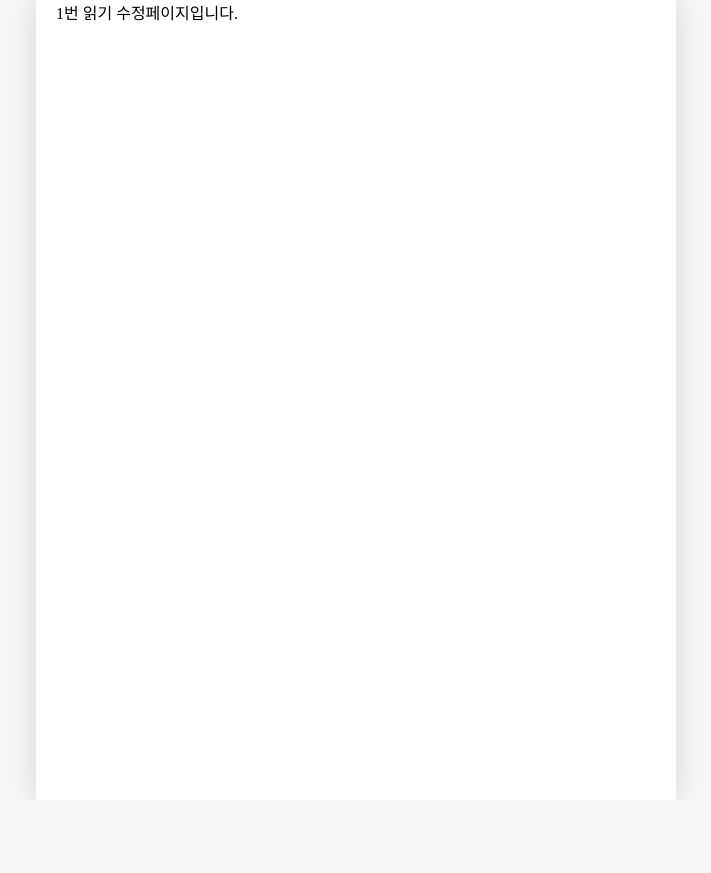
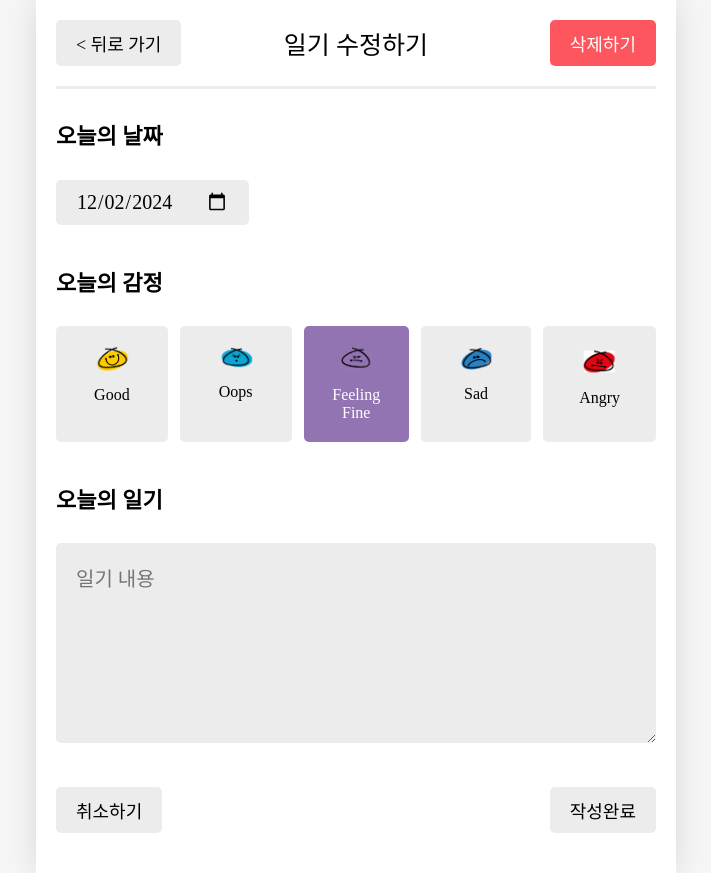
Before and after one commit to kaki5507/reactDiary, a React (Vite) app in the folder section12/: page /edit/1 in a window 1280 px wide. Shown: the whole page, without its empty margins (284-995 px from the left). Before the commit the page ends 800 px from the top, so only its background shows below. Built offline with nearby package versions, Linux system fonts and the light colour scheme; a web font is replaced by a local one.

Commit message:
feat:Edit pages
 - useEffect , useState를 이용해서 Edit페이지 랜더링 제어 가능

```diff
--- a/section12/src/components/DiaryItem.jsx
+++ b/section12/src/components/DiaryItem.jsx
@@ -1,14 +1,14 @@
 import { getEmotionImage } from "../util/get-emotion-image.js";
 import Button from "./Button";
 import "./DiaryItem.css";
-import {useNavigate} from "react-router-dom";
+import { useNavigate } from "react-router-dom";
 
 const DiaryItem = ({id , emotionId , createDate , content}) => {
     const nav = useNavigate();
 
     return (
         <div className="DiaryItem">
-            <div className={`img_section img_section_${emotionId}`}>
+            <div onClick={()=>nav} className={`img_section img_section_${emotionId}`}>
                 <img src={getEmotionImage(emotionId)} />
             </div>
             <div className="info_section">
@@ -20,7 +20,7 @@ const DiaryItem = ({id , emotionId , createDate , content}) => {
                 </div>
             </div>
             <div className="button_section">
-                <Button text={"수정하기"} />
+                <Button text={"수정하기"} onClick={() => nav(`/edit/${id}`)}/>
             </div>
         </div>
     )
--- a/section12/src/pages/Edit.jsx
+++ b/section12/src/pages/Edit.jsx
@@ -1,8 +1,50 @@
-import { useParams } from "react-router-dom";
+import { useParams , useNavigate } from "react-router-dom";
+import Header from "../components/Header";
+import Button from "../components/Button";
+import Editor from "../components/Editor";
+import { useContext , useEffect , useState } from "react";
+import { DiaryDispatchContext,DiaryStateContext } from "../App";
 
 const Edit = () => {
     const params = useParams();
-    return <div>{params.id}번 읽기 수정페이지입니다.</div>;
+    const nav = useNavigate();
+    const { onDelete } = useContext(DiaryDispatchContext);
+    const data = useContext(DiaryStateContext);
+    const [curDiaryItem, setCurDiaryItem] = useState();
+
+    useEffect(() => {
+        const currentDiaryItem = data.find((item)=>String(item.id) === String(params.id));
+
+        if(!currentDiaryItem){ // 없는 페이지에 들어가면 ?
+            window.alert("존재하지 않는 페이지.");
+            nav('/', {replace:true});
+        }
+
+        setCurDiaryItem(currentDiaryItem);
+    },[params.id, data])
+
+    // 클릭 시 삭제
+    const onClickDelete = () => {
+        if(window.confirm("일기 삭제 복구 X")){
+            onDelete(params.id);
+            nav('/',{replace:true});
+        }
+    };
+
+    return (
+        <div>
+            <Header
+             title={"일기 수정하기"}
+             leftChild={
+                <Button text={"< 뒤로 가기"} onClick={()=>nav(-1)}/>
+             }
+             rightChild={
+                <Button text={"삭제하기"} onClick={onClickDelete} type={"NEGATIVE"} />
+             }
+             />
+             <Editor />
+        </div>
+    );
 }
 
 export default Edit;
```
